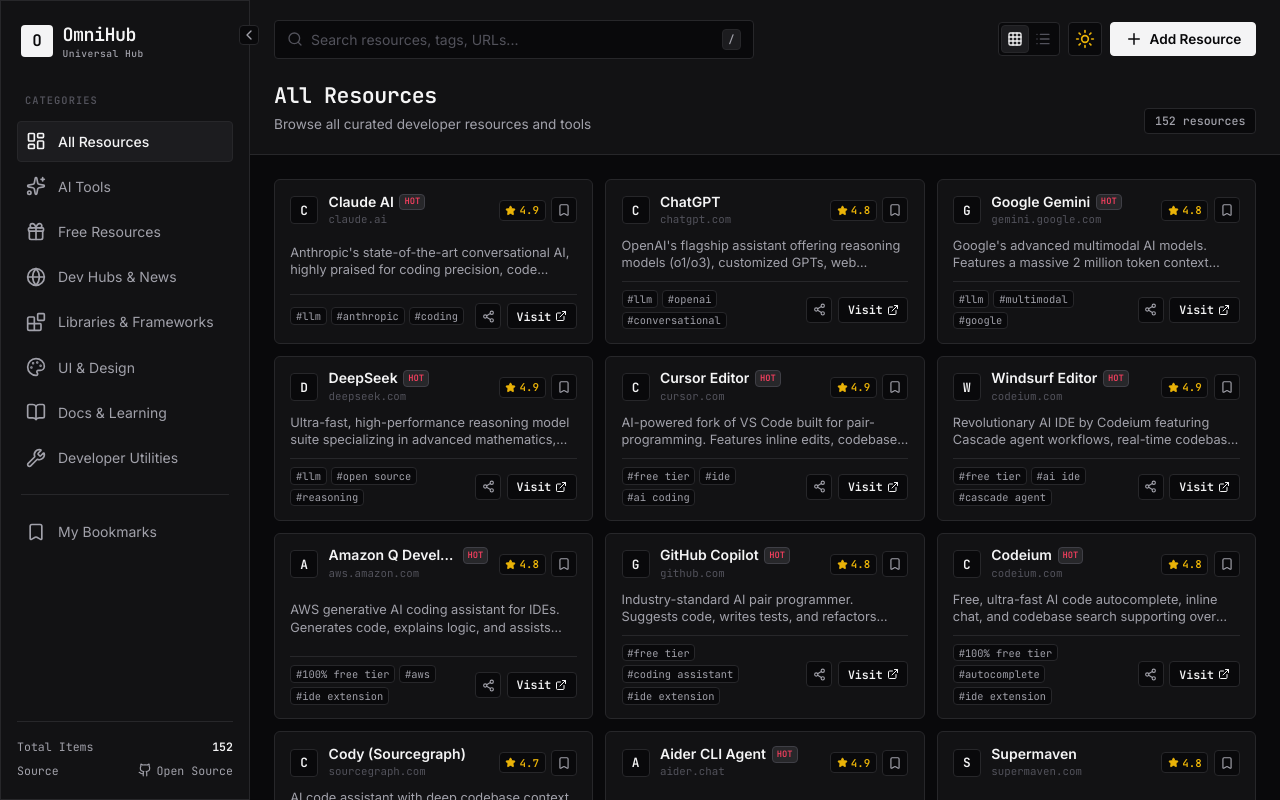
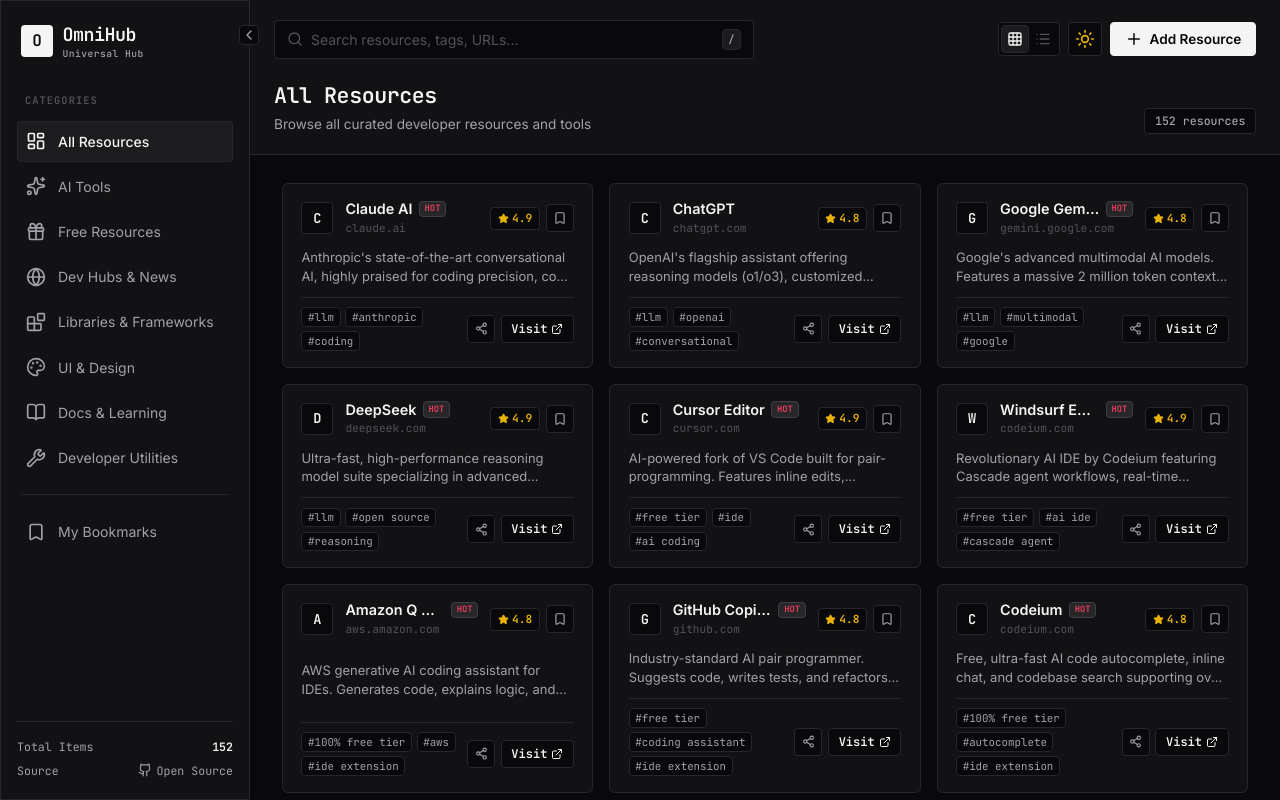
Before and after one commit to Ratul-NotFound/OmniHub, a React (Vite) app: page / in a window 1280 px wide. Shown: the top 800 px of the page. Built offline with nearby package versions, Linux system fonts and the light colour scheme.

Commit message:
Refactored UI layout and subcategory strip for a spacious, non-congested structure

```diff
--- a/src/App.module.css
+++ b/src/App.module.css
@@ -15,28 +15,44 @@
 
 .content {
   flex: 1;
-  padding: 1.5rem;
+  padding: 1.75rem 2rem;
   overflow-y: auto;
 }
 
-/* AI Subcategory Bar */
+/* Horizontal Scrollable Subcategory Bar */
 .subCategoryBar {
   display: flex;
-  flex-wrap: wrap;
-  gap: 0.4rem;
-  margin-bottom: 1.25rem;
+  align-items: center;
+  gap: 0.45rem;
+  margin-bottom: 1.5rem;
+  overflow-x: auto;
+  padding-bottom: 0.35rem;
+  scrollbar-width: thin;
+  scrollbar-color: var(--border-color) transparent;
+}
+
+.subCategoryBar::-webkit-scrollbar {
+  height: 4px;
+}
+
+.subCategoryBar::-webkit-scrollbar-thumb {
+  background: var(--border-color);
+  border-radius: 2px;
 }
 
 .subCategoryBtn {
   font-family: var(--font-mono);
-  font-size: 0.725rem;
-  font-weight: 600;
-  padding: 0.3rem 0.6rem;
+  font-size: 0.75rem;
+  font-weight: 500;
+  padding: 0.35rem 0.75rem;
   background-color: var(--bg-secondary);
   border: 1px solid var(--border-color);
   border-radius: var(--radius-sm);
   color: var(--text-secondary);
+  white-space: nowrap;
+  flex-shrink: 0;
   transition: all var(--transition-fast);
+  cursor: pointer;
 }
 
 .subCategoryBtn:hover {
@@ -46,9 +62,10 @@
 }
 
 .activeSubCategoryBtn {
-  background-color: var(--bg-tertiary) !important;
-  border-color: var(--border-color) !important;
-  color: var(--text-primary) !important;
+  background-color: var(--text-primary) !important;
+  border-color: var(--text-primary) !important;
+  color: var(--bg-primary) !important;
+  font-weight: 600 !important;
 }
 
 /* Resources Grid & Lists Layouts */
@@ -58,8 +75,8 @@
 
 .gridLayout {
   display: grid;
-  grid-template-columns: repeat(auto-fill, minmax(265px, 1fr));
-  gap: 0.75rem;
+  grid-template-columns: repeat(auto-fill, minmax(295px, 1fr));
+  gap: 1rem;
 }
 
 .listLayout {
@@ -123,7 +140,7 @@
 /* Screen width responsive overrides */
 @media (max-width: 992px) {
   .content {
-    padding: 1rem;
+    padding: 1.25rem 1rem;
   }
 }
 
--- a/src/components/ResourceCard.module.css
+++ b/src/components/ResourceCard.module.css
@@ -16,9 +16,9 @@
 
 /* Grid View Card */
 .gridCard {
-  padding: 0.85rem 0.95rem;
-  min-height: 150px;
-  gap: 0.6rem;
+  padding: 1rem 1.15rem;
+  min-height: 160px;
+  gap: 0.75rem;
 }
 
 /* List View Card */
@@ -26,15 +26,15 @@
   flex-direction: row;
   align-items: center;
   justify-content: space-between;
-  padding: 0.75rem 1rem;
-  gap: 1.25rem;
+  padding: 0.85rem 1.15rem;
+  gap: 1.5rem;
 }
 
 /* Header Row */
 .header {
   display: flex;
   align-items: center;
-  gap: 0.65rem;
+  gap: 0.75rem;
   width: 100%;
 }
 
@@ -45,8 +45,8 @@
 /* Favicon Avatar */
 .avatar {
   position: relative;
-  width: 28px;
-  height: 28px;
+  width: 32px;
+  height: 32px;
   border-radius: var(--radius-sm);
   background-color: var(--bg-primary);
   display: flex;
@@ -58,8 +58,8 @@
 }
 
 .favicon {
-  width: 14px;
-  height: 14px;
+  width: 16px;
+  height: 16px;
   object-fit: contain;
   z-index: 2;
 }
@@ -68,7 +68,7 @@
   position: absolute;
   font-family: var(--font-mono);
   font-weight: 700;
-  font-size: 0.8rem;
+  font-size: 0.85rem;
   color: var(--text-primary);
   z-index: 1;
 }
@@ -77,7 +77,7 @@
 .titleArea {
   display: flex;
   flex-direction: column;
-  gap: 0.05rem;
+  gap: 0.1rem;
   min-width: 0;
   flex: 1;
 }
@@ -85,16 +85,16 @@
 .titleLine {
   display: flex;
   align-items: center;
-  gap: 0.35rem;
+  gap: 0.4rem;
   min-width: 0;
 }
 
 .title {
   font-family: var(--font-sans);
-  font-size: 0.875rem;
+  font-size: 0.9rem;
   font-weight: 600;
   color: var(--text-primary);
-  line-height: 1.2;
+  line-height: 1.25;
   white-space: nowrap;
   overflow: hidden;
   text-overflow: ellipsis;
@@ -102,7 +102,7 @@
 
 .domain {
   font-family: var(--font-mono);
-  font-size: 0.675rem;
+  font-size: 0.7rem;
   color: var(--text-muted);
   white-space: nowrap;
   overflow: hidden;
@@ -119,7 +119,7 @@
   font-size: 0.55rem;
   font-family: var(--font-mono);
   font-weight: 700;
-  padding: 0.05rem 0.25rem;
+  padding: 0.05rem 0.3rem;
   border-radius: var(--radius-sm);
   flex-shrink: 0;
 }
@@ -128,7 +128,7 @@
 .headerActions {
   display: flex;
   align-items: center;
-  gap: 0.35rem;
+  gap: 0.4rem;
   flex-shrink: 0;
 }
 
@@ -139,10 +139,10 @@
   background-color: var(--bg-primary);
   border: 1px solid var(--border-color);
   color: var(--accent-amber);
-  padding: 0.1rem 0.35rem;
+  padding: 0.125rem 0.4rem;
   border-radius: var(--radius-sm);
   font-family: var(--font-mono);
-  font-size: 0.675rem;
+  font-size: 0.7rem;
   font-weight: 600;
 }
 
@@ -151,8 +151,8 @@
   display: flex;
   align-items: center;
   justify-content: center;
-  width: 26px;
-  height: 26px;
+  width: 28px;
+  height: 28px;
   border-radius: var(--radius-sm);
   color: var(--text-secondary);
   background-color: var(--bg-primary);
@@ -176,11 +176,11 @@
   border-color: var(--accent-success) !important;
 }
 
-/* Description */
+/* Description Text */
 .description {
-  font-size: 0.8rem;
+  font-size: 0.8125rem;
   color: var(--text-secondary);
-  line-height: 1.35;
+  line-height: 1.4;
   margin: 0;
   display: -webkit-box;
   -webkit-line-clamp: 2;
@@ -200,7 +200,7 @@
   align-items: center;
   justify-content: space-between;
   gap: 0.5rem;
-  padding-top: 0.5rem;
+  padding-top: 0.6rem;
   border-top: 1px solid var(--border-color);
 }
 
@@ -214,7 +214,7 @@
 .tagsRow {
   display: flex;
   align-items: center;
-  gap: 0.25rem;
+  gap: 0.3rem;
   flex-wrap: wrap;
   overflow: hidden;
 }
@@ -225,11 +225,11 @@
 
 .tag {
   font-family: var(--font-mono);
-  font-size: 0.65rem;
+  font-size: 0.675rem;
   color: var(--text-secondary);
   background-color: var(--bg-primary);
   border: 1px solid var(--border-color);
-  padding: 0.05rem 0.3rem;
+  padding: 0.1rem 0.35rem;
   border-radius: var(--radius-sm);
   transition: all var(--transition-fast);
   cursor: pointer;
@@ -258,11 +258,11 @@
   background-color: var(--bg-primary);
   color: var(--text-primary);
   border: 1px solid var(--border-color);
-  padding: 0 0.55rem;
-  height: 26px;
+  padding: 0 0.6rem;
+  height: 28px;
   border-radius: var(--radius-sm);
   font-family: var(--font-mono);
-  font-size: 0.725rem;
+  font-size: 0.75rem;
   font-weight: 600;
   transition: all var(--transition-fast);
 }
```
